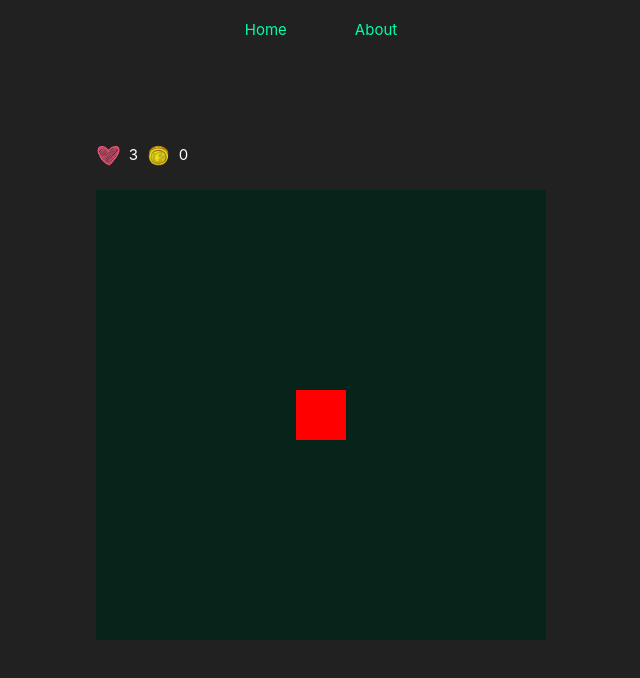
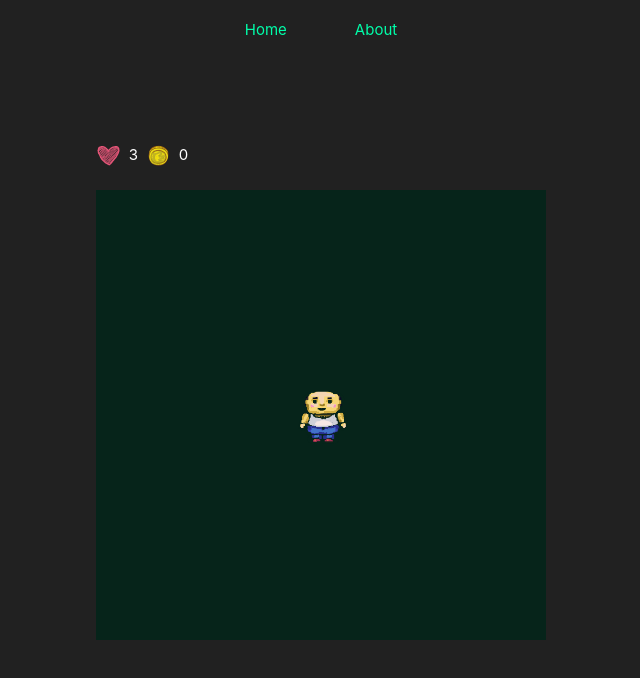
Before and after one commit to Web-ski/dungeons-game-project, a Vue app: page /game in a window 1280 px wide. Shown: the top 678 px of the page, without its empty margins (319-959 px from the left). Built offline with nearby package versions, Linux system fonts and the light colour scheme.

Commit message:
Add hero image

```diff
--- a/src/components/GameboardMain/GameboardMainView.vue
+++ b/src/components/GameboardMain/GameboardMainView.vue
@@ -1,5 +1,5 @@
 <script setup>
-import { mapState } from "pinia";
+import { mapActions, mapState } from "pinia";
 import BoardElem from "./BoardElem.vue";
 import HeroElem from "../Hero/HeroElem.vue";
 import { useBoardStore } from "@/stores/board.js";
@@ -22,9 +22,13 @@ export default {
     ...mapState(useBoardStore, ["getCurrentRoom"]),
   },
   methods: {
+    ...mapActions(useBoardStore, ["setBoardSwitching"]),
     getRoomElems() {
       return this.getCurrentRoom;
     },
+  },
+  created() {
+    this.setBoardSwitching(false);
   },
 };
 </script>
--- a/src/components/Hero/HeroElem.vue
+++ b/src/components/Hero/HeroElem.vue
@@ -8,6 +8,7 @@ import { MovementClass } from "@/class/movement.class.js";
 
 <template>
   <div
+    v-if="!isBoardSwitching"
     id="hero"
     :style="'left: ' + getHeroPositionX() + '; ' + 'top: ' + getHeroPositionY()"
   ></div>
@@ -16,7 +17,8 @@ import { MovementClass } from "@/class/movement.class.js";
 <script>
 export default {
   methods: {
-    ...mapActions(useBoardStore, ["setCurrentRoom"]),
+    ...mapActions(useBoardStore, ["setCurrentRoom", "setBoardSwitching"]),
+    ...mapActions(useHeroStore, ["setHeroPosition"]),
     getHeroPositionX() {
       return MovementClass.setHeroMove(this.heroPosition, "horizontal");
     },
@@ -28,13 +30,21 @@ export default {
         (entry) => heroPosition === entry.position
       );
       if (crossedEntry?.destination) {
+        this.setBoardSwitching(true);
         this.setCurrentRoom(crossedEntry.destination);
+        //dać tu klasę!!!! bo są jeszcze inne możliwości przejścia do innego pomieszczenia
+        if (crossedEntry.position === "E8") {
+          this.setHeroPosition("E1");
+        }
+        if (crossedEntry.position === "E0") {
+          this.setHeroPosition("E7");
+        }
       }
     },
   },
   computed: {
     ...mapState(useHeroStore, ["heroPosition"]),
-    ...mapState(useBoardStore, ["getRoomEntries"]),
+    ...mapState(useBoardStore, ["getRoomEntries", "isBoardSwitching"]),
   },
   updated() {
     this.switchBoard(this.heroPosition, this.getRoomEntries);
@@ -45,9 +55,13 @@ export default {
 <style scoped>
 #hero {
   position: absolute;
-  height: 50px;
-  width: 50px;
-  background-color: red;
+  height: 54px;
+  width: 54px;
+  background-color: transparent;
+  background-position: center;
+  background-repeat: no-repeat;
+  background-size: cover;
+  background-image: url("/images/game/heros/hero-dev2.png");
   transition: 0.3s;
 }
 </style>
--- a/src/stores/board.js
+++ b/src/stores/board.js
@@ -6,6 +6,7 @@ export const useBoardStore = defineStore("board", {
   state: () => {
     return {
       isProcessing: false,
+      isBoardSwitching: true,
       currentRoom: 1,
       rooms: [],
     };
@@ -27,7 +28,10 @@ export const useBoardStore = defineStore("board", {
     },
     setCurrentRoom(number) {
       this.currentRoom = number;
-      console.log(this.currentRoom);
+      setTimeout(() => this.setBoardSwitching(false), 200);
+    },
+    setBoardSwitching(value) {
+      this.isBoardSwitching = value;
     },
   },
   getters: {
```
Also changed, not shown: public/mocks/dungeons.json (+17 -0 lines), public/images/game/heros/hero-dev2.png (added).
